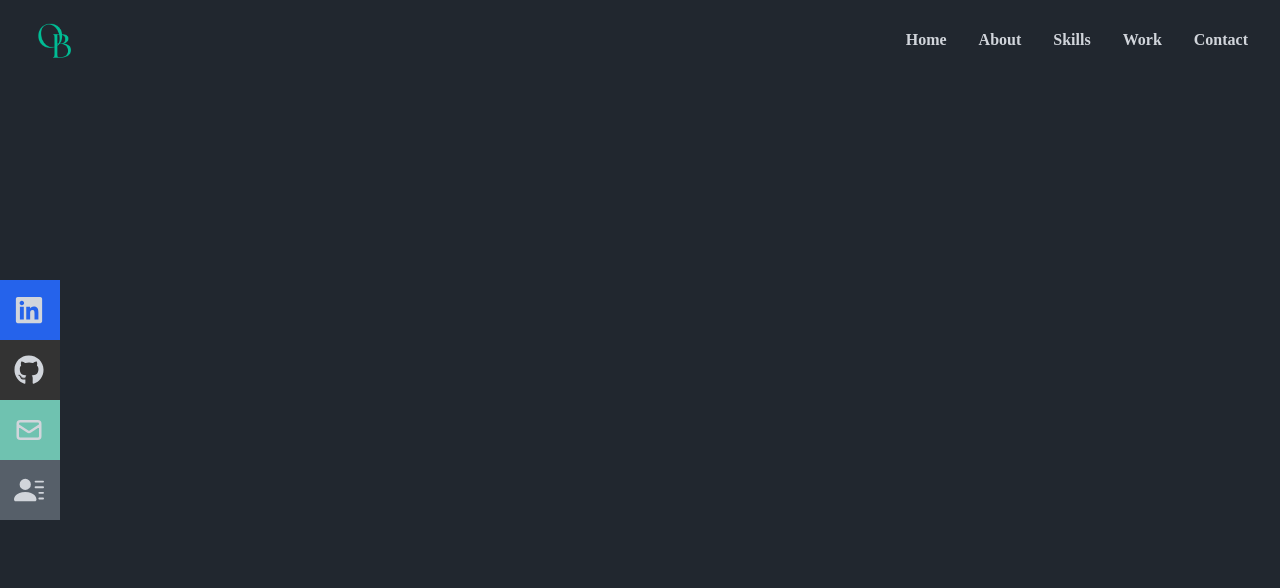
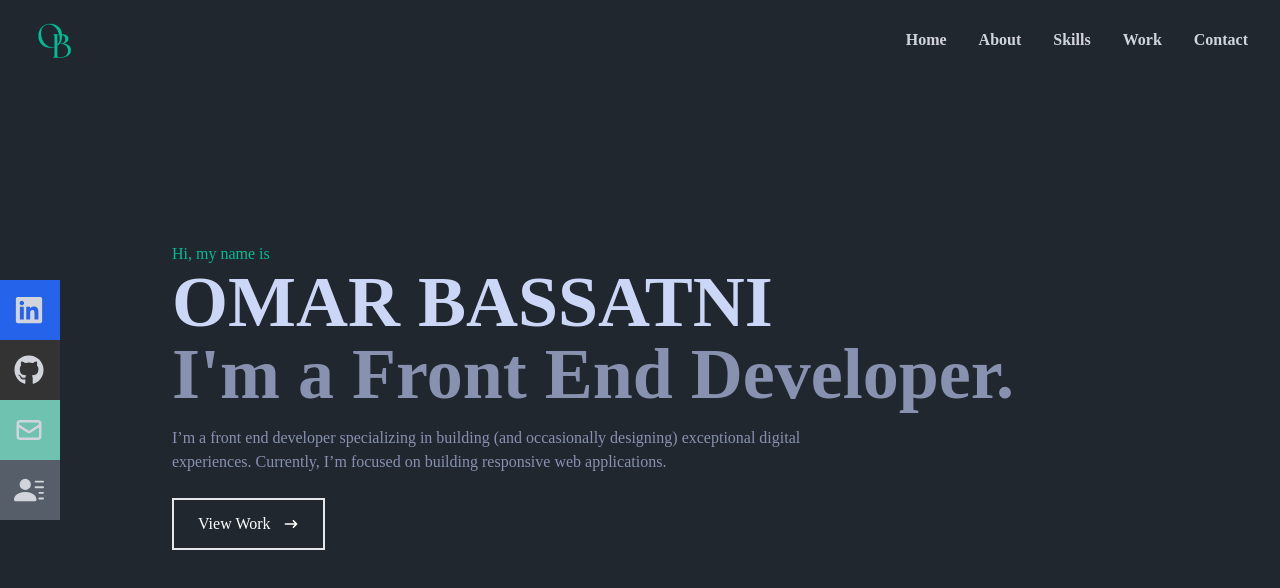
Before and after one commit to OmarBassatni97/omarbassatni-portfolio, a React (Create React App) app: page / in a window 1280 px wide. Shown: the top 588 px of the page. Built offline with nearby package versions, Linux system fonts and the light colour scheme.

Commit message:
finished home section

```diff
--- a/src/components/Home.jsx
+++ b/src/components/Home.jsx
@@ -1,9 +1,31 @@
 import React from 'react'
+import { HiArrowNarrowRight } from 'react-icons/hi'
 
 const Home = () => {
     return (
-        <section className='w-full h-screen bg-primary'>
-
+        <section name='home' className='w-full h-screen bg-primary'>
+            <div className='max-w-[1000px] mx-auto px-8 flex flex-col justify-center h-full'>
+                <p className='text-secondary'>Hi, my name is</p>
+                <h1 className='text-4xl sm:text-7xl font-bold text-[#ccd6f6]'>
+                    OMAR BASSATNI
+                </h1>
+                <h2 className='text-4xl sm:text-7xl font-bold text-[#8892b0]'>
+                    I'm a Front End Developer.
+                </h2>
+                <p className='text-[#8892b0] py-4 max-w-[700px]'>
+                    I’m a front end developer specializing in building (and occasionally
+                    designing) exceptional digital experiences. Currently, I’m focused on
+                    building responsive web applications.
+                </p>
+                <div>
+                    <button className='text-white group border-2 px-6 py-3 my-2 flex items-center hover:bg-secondary hover:border-secondary'>
+                        View Work
+                        <span className='group-hover:rotate-90 duration-300'>
+                            <HiArrowNarrowRight className='ml-3 ' />
+                        </span>
+                    </button>
+                </div>
+            </div>
         </section>
     )
 }
```
